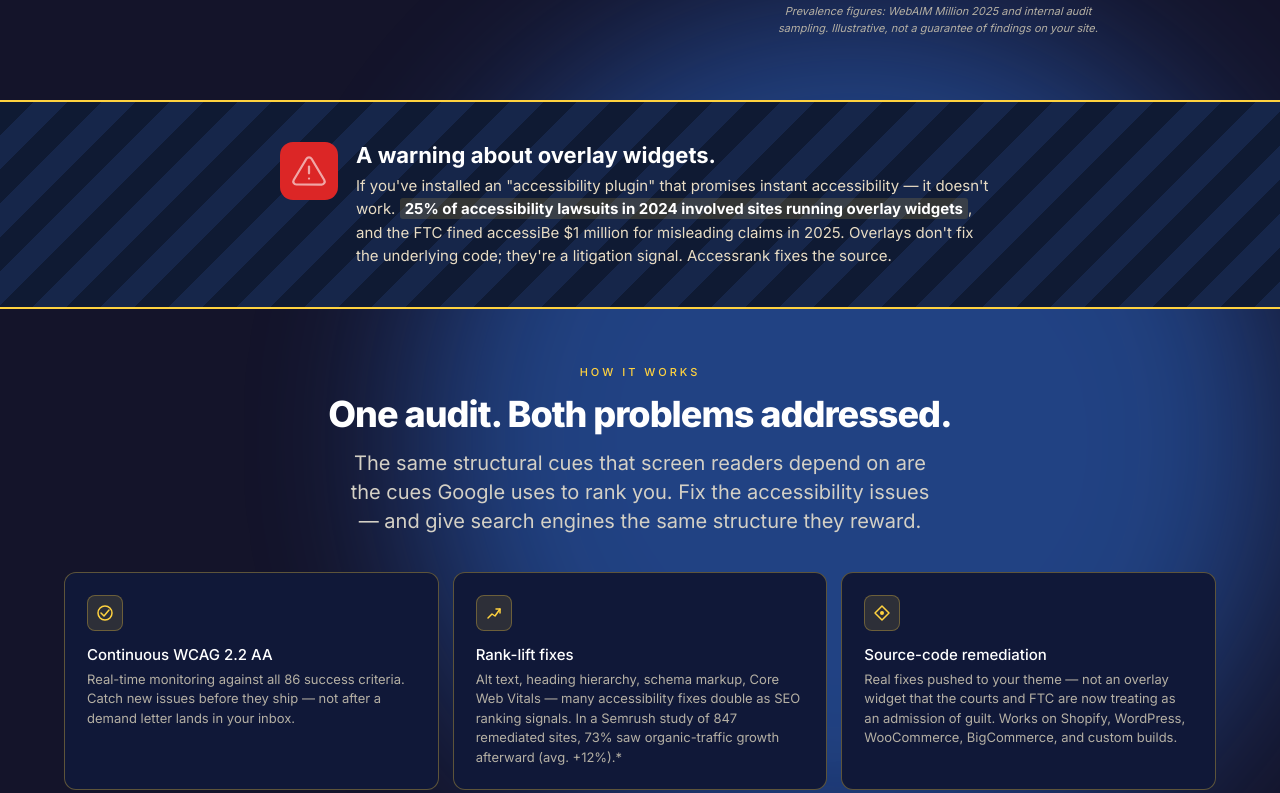
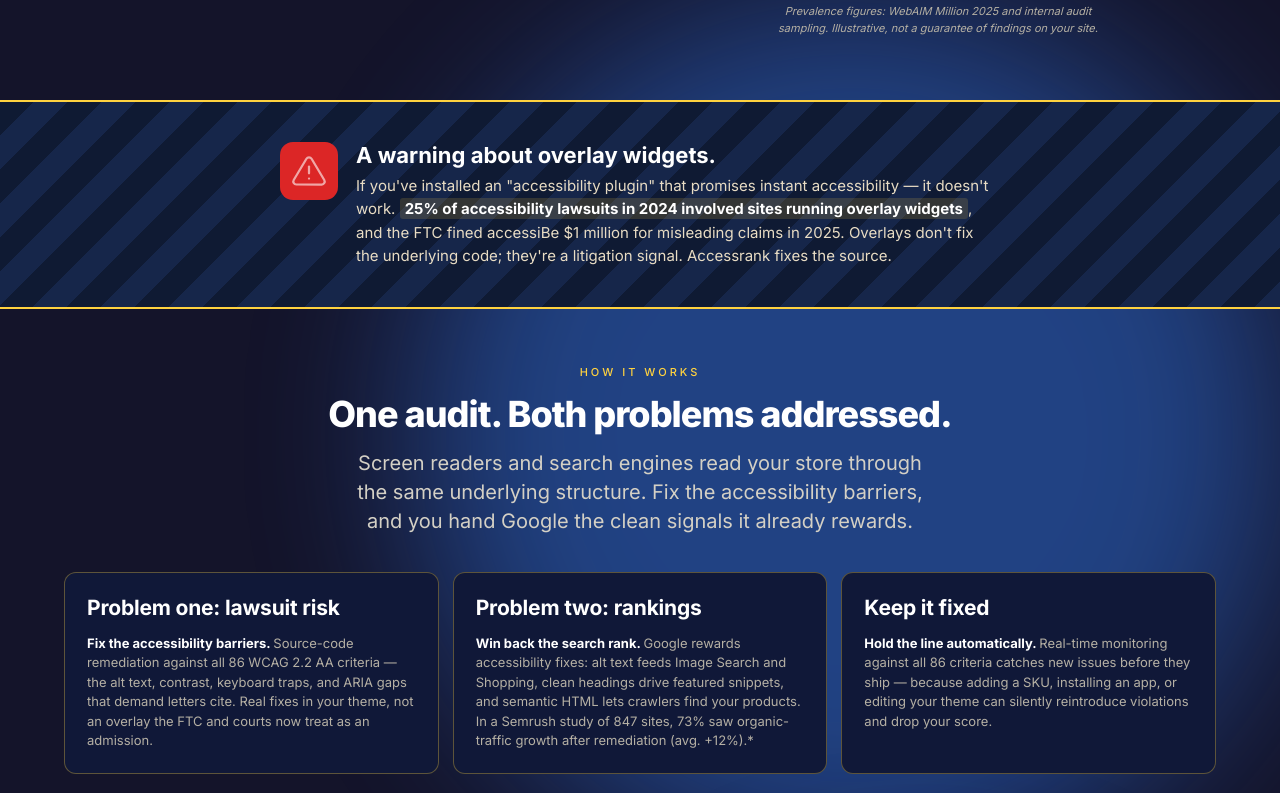
Before and after one commit to accessrank/accessrank-main, a plain HTML site: page index.html in a window 1280 px wide. Shown: the part 1988-2781 px from the top of the page. Drawn offline with Linux system fonts and the light colour scheme.

Commit message:
Add files via upload

```diff
--- a/index.html
+++ b/index.html
@@ -230,7 +230,8 @@ html, body { margin: 0; padding: 0; background: #14142A; }
 .site .feature-grid { display: grid; grid-template-columns: repeat(3, 1fr); gap: 14px; }
 .site .feature-card { background: var(--surface); border-radius: 12px; padding: 22px; border: 1px solid var(--keyline); }
 .site .feature-icon { width: 36px; height: 36px; border-radius: 8px; background: var(--brand-soft); border: 1px solid var(--brand-border); display: flex; align-items: center; justify-content: center; margin-bottom: 14px; }
-.site .feature-title { font-size: 15px; font-weight: 500; color: var(--text); margin: 0 0 6px; }
+.site .feature-kicker { display: block; font-size: 21px; letter-spacing: -0.2px; font-weight: 700; color: var(--text); margin: 0 0 14px; }
+.site .feature-desc strong { color: var(--text); font-weight: 700; }
 .site .feature-desc { font-size: 13px; color: var(--text-muted); line-height: 1.5; margin: 0; }
 .site .features-note { font-size: 11px; line-height: 1.6; color: var(--text-fainter); font-style: italic; margin: 22px auto 0; max-width: 820px; text-align: center; text-wrap: pretty; }
 
@@ -424,10 +425,9 @@ html, body { margin: 0; padding: 0; background: #14142A; }
       Accessrank
     </div>
     <div class="nav-right">
-      <a href="#product">Remediation services</a>
+      <a href="#product">Website accessibility &amp; SEO</a>
       <a href="#wcag">WCAG explained</a>
       <a href="#pricing">Pricing</a>
-      <a href="#">Log in</a>
       <a href="#audit-card" class="cta-nav" style="background-color: rgb(37, 99, 235); color: rgb(255, 255, 255)">Free audit</a>
     </div>
   </nav>
@@ -526,22 +526,19 @@ html, body { margin: 0; padding: 0; background: #14142A; }
   <section class="features" id="product">
     <div class="section-eyebrow">HOW IT WORKS</div>
     <h2>One audit. Both problems addressed.</h2>
-    <p class="section-sub" style="text-wrap: balance;">The same structural cues that screen readers depend on are the cues Google uses to rank you. Fix the accessibility issues &mdash; and give search engines the same structure they reward.</p>
+    <p class="section-sub" style="text-wrap: balance;">Screen readers and search engines read your store through the same underlying structure. Fix the accessibility barriers, and you hand Google the clean signals it already rewards.</p>
     <div class="feature-grid">
       <div class="feature-card">
-        <div class="feature-icon" style="color: var(--brand)" aria-hidden="true"><svg width="18" height="18" viewBox="0 0 18 18" fill="none"><circle cx="9" cy="9" r="7" stroke="currentColor" stroke-width="1.5"/><path d="M5 9 L8 12 L13 6" stroke="currentColor" stroke-width="1.5" stroke-linecap="round" stroke-linejoin="round"/></svg></div>
-        <h3 class="feature-title">Continuous WCAG 2.2 AA</h3>
-        <p class="feature-desc">Real-time monitoring against all 86 success criteria. Catch new issues before they ship &mdash; not after a demand letter lands in your inbox.</p>
+        <span class="feature-kicker">Problem one: lawsuit risk</span>
+        <p class="feature-desc"><strong>Fix the accessibility barriers. </strong>Source-code remediation against all 86 WCAG 2.2 AA criteria &mdash; the alt text, contrast, keyboard traps, and ARIA gaps that demand letters cite. Real fixes in your theme, not an overlay the FTC and courts now treat as an admission.</p>
       </div>
       <div class="feature-card">
-        <div class="feature-icon" style="color: var(--brand)" aria-hidden="true"><svg width="18" height="18" viewBox="0 0 18 18" fill="none"><path d="M3 14 L7 10 L10 12 L15 5" stroke="currentColor" stroke-width="1.5" stroke-linecap="round" stroke-linejoin="round"/><path d="M11 5 L15 5 L15 9" stroke="currentColor" stroke-width="1.5" stroke-linecap="round" stroke-linejoin="round"/></svg></div>
-        <h3 class="feature-title">Rank-lift fixes</h3>
-        <p class="feature-desc">Alt text, heading hierarchy, schema markup, Core Web Vitals &mdash; many accessibility fixes double as SEO ranking signals. In a Semrush study of 847 remediated sites, 73% saw organic-traffic growth afterward (avg. +12%).*</p>
+        <span class="feature-kicker">Problem two: rankings</span>
+        <p class="feature-desc"><strong>Win back the search rank. </strong>Google rewards accessibility fixes: alt text feeds Image Search and Shopping, clean headings drive featured snippets, and semantic HTML lets crawlers find your products. In a Semrush study of 847 sites, 73% saw organic-traffic growth after remediation (avg. +12%).*</p>
       </div>
       <div class="feature-card">
-        <div class="feature-icon" style="color: var(--brand)" aria-hidden="true"><svg width="18" height="18" viewBox="0 0 18 18" fill="none"><path d="M2 9 L9 2 L16 9 L9 16 Z" stroke="currentColor" stroke-width="1.5" stroke-linejoin="round"/><circle cx="9" cy="9" r="2" fill="currentColor"/></svg></div>
-        <h3 class="feature-title">Source-code remediation</h3>
-        <p class="feature-desc">Real fixes pushed to your theme &mdash; not an overlay widget that the courts and FTC are now treating as an admission of guilt. Works on Shopify, WordPress, WooCommerce, BigCommerce, and custom builds.</p>
+        <span class="feature-kicker">Keep it fixed</span>
+        <p class="feature-desc"><strong>Hold the line automatically. </strong>Real-time monitoring against all 86 criteria catches new issues before they ship &mdash; because adding a SKU, installing an app, or editing your theme can silently reintroduce violations and drop your score.</p>
       </div>
     </div>
     <p class="features-note">*Source: Semrush &times; AccessibilityChecker.org, 2023 (847 sites). A larger 2025 Semrush study of 10,000 sites found higher-accessibility-score sites averaged 23% more organic traffic and 27% more ranking keywords. Correlational, not causal &mdash; individual results vary.</p>
```
Also changed, not shown: careers.html (+1 -3 lines), contact-sales.html (+1 -3 lines), disclosure.html (+1 -3 lines), privacy.html (+1 -3 lines), signup.html (+1 -3 lines), terms.html (+1 -3 lines).
